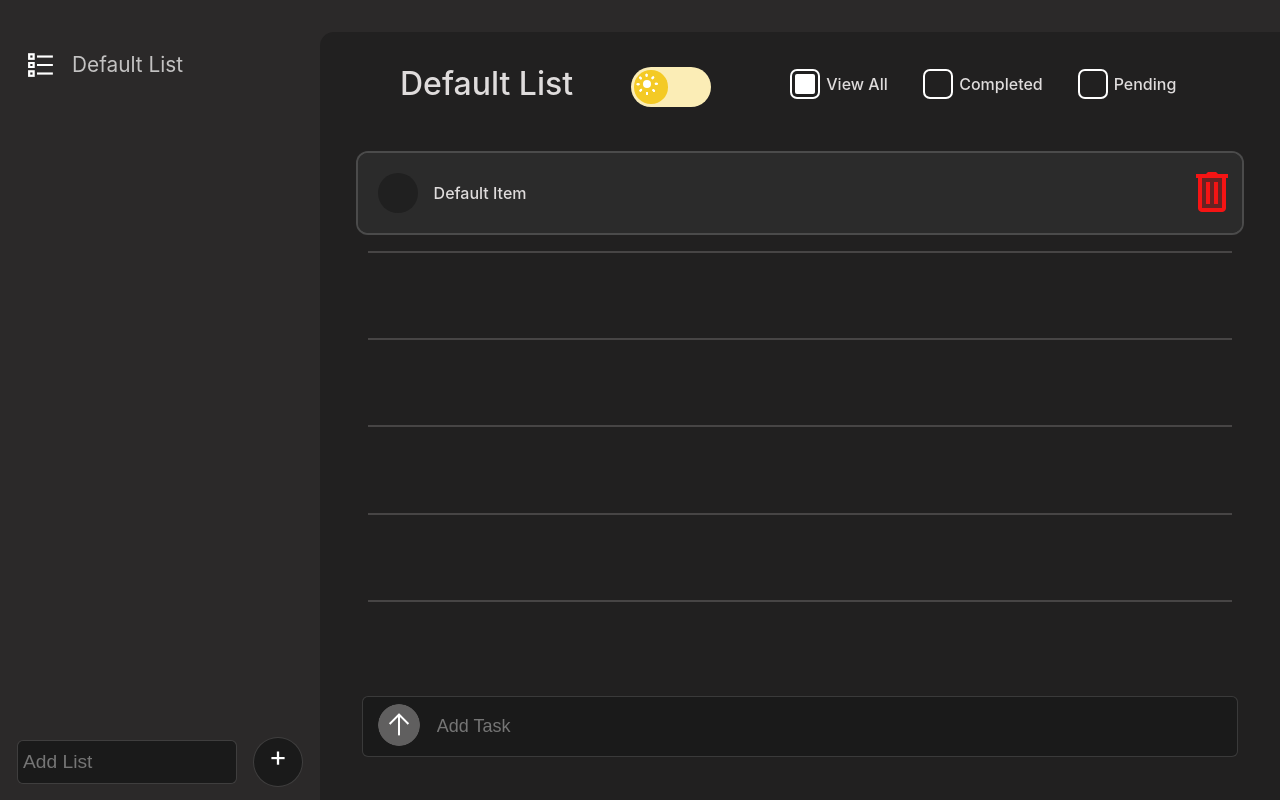
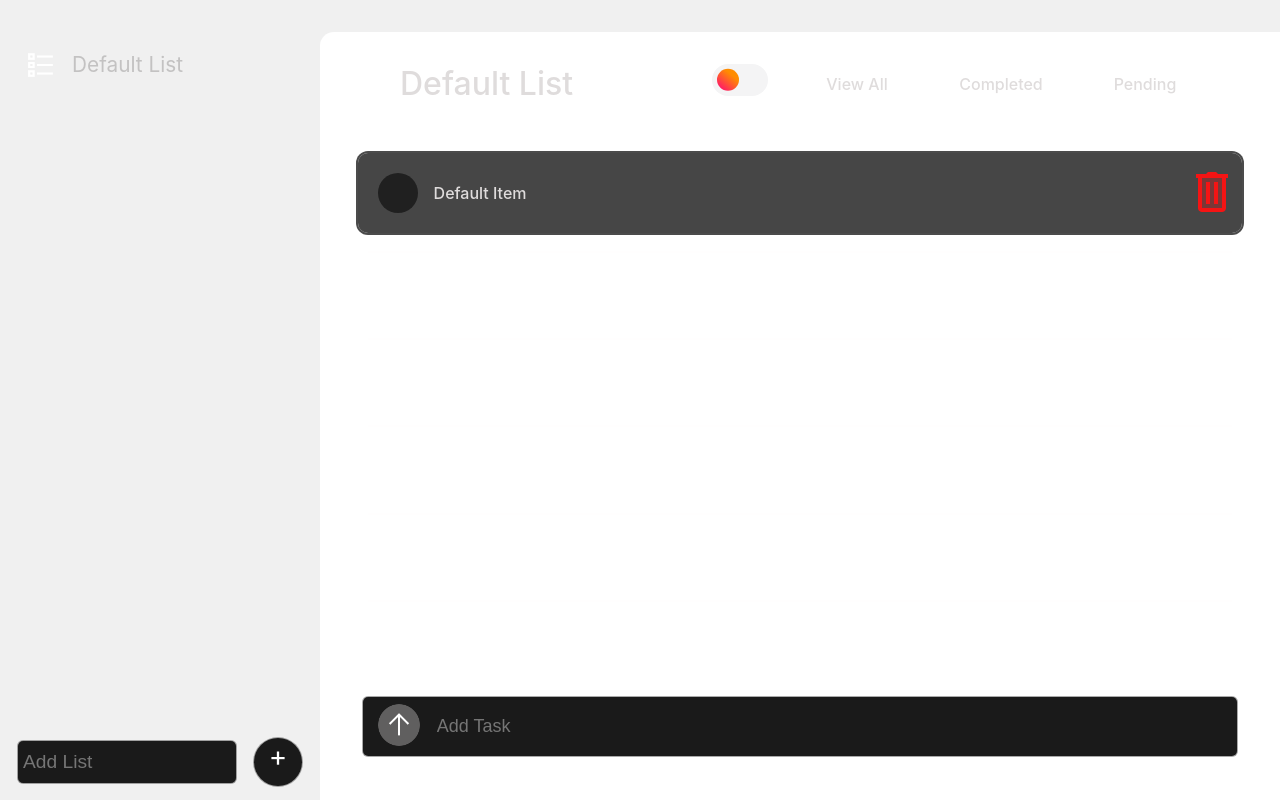
Before and after one commit to Rane3/ToDo---Ludex, a React (Create React App) app in the folder my-todo-app/: page / in a window 1280 px wide. Built offline with nearby package versions, Linux system fonts and the light colour scheme.

Commit message:
Add toggle switch for changing theme

```diff
--- a/my-todo-app/src/components/MainListView.tsx
+++ b/my-todo-app/src/components/MainListView.tsx
@@ -3,7 +3,7 @@ import { SelectedTodoList,Todo } from '../types/todo';
 import TodoItem from '../components/TodoItem.tsx';
 import '../styles/MainViewStyles.css';
 import TodoFilters from './TodoFilters.tsx';
-import Switch from './ThemeSwitch.tsx';
+
 
 import { useLocalStorage } from '../utils/localStorage.tsx';
 
@@ -60,7 +60,7 @@ const MainListView: FC<SelectedTodoList> = ({ id,todoItems, name }) => {
             <div id="main-view-top">
                 <div id="main-view-top-filters">
                     <div id='list-header'>{name}</div>
-                    <Switch/>
+
                     <TodoFilters currentFilter={currentFilter} setFilter={setFilter} />
                 </div>
                 {filteredTodos.map((todo) => (
--- a/my-todo-app/src/components/ThemeSwitch.tsx
+++ b/my-todo-app/src/components/ThemeSwitch.tsx
@@ -1,235 +1,86 @@
-import React from 'react';
-import styled from 'styled-components';
+import React, { useEffect, useState } from "react";
+import styled from "styled-components";
 
 const Switch = () => {
+  const [theme, setTheme] = useState<"light" | "dark">(() => {
+    return (localStorage.getItem("theme") as "dark" | "light") || "light";
+  });
+
+  useEffect(() => {
+    document.documentElement.setAttribute("data-theme", theme);
+    localStorage.setItem("theme", theme);
+  }, [theme]);
+
+  const toggleTheme = () => {
+    setTheme(theme === "light" ? "dark" : "light");
+  };
+
   return (
     <StyledWrapper>
-      <label htmlFor="theme" className="theme">
-        <span className="theme__toggle-wrap">
-          <input id="theme" className="theme__toggle" type="checkbox" role="switch" name="theme" defaultValue="dark" />
-          <span className="theme__fill" />
-          <span className="theme__icon">
-            <span className="theme__icon-part" />
-            <span className="theme__icon-part" />
-            <span className="theme__icon-part" />
-            <span className="theme__icon-part" />
-            <span className="theme__icon-part" />
-            <span className="theme__icon-part" />
-            <span className="theme__icon-part" />
-            <span className="theme__icon-part" />
-            <span className="theme__icon-part" />
-          </span>
-        </span>
+      <label className="switch">
+        <input
+          type="checkbox"
+          checked={theme === "dark"}
+          onChange={toggleTheme}
+        />
+        <span className="slider" />
       </label>
     </StyledWrapper>
   );
-}
+};
 
 const StyledWrapper = styled.div`
-  /* Default */
-  .theme {
-    display: flex;
-    align-items: center;
-    -webkit-tap-highlight-color: transparent;
+  .switch {
+    display: block;
+    --width-of-switch: 3.5em;
+    --height-of-switch: 2em;
+    --size-of-icon: 1.4em;
+    --slider-offset: 0.3em;
+    position: relative;
+    width: var(--width-of-switch);
+    height: var(--height-of-switch);
   }
 
-  .theme__fill,
-  .theme__icon {
-    transition: 0.3s;
+  .switch input {
+    opacity: 0;
+    width: 0;
+    height: 0;
   }
 
-  .theme__fill {
-    background-color: var(--bg);
-    display: block;
-    mix-blend-mode: difference;
-    position: fixed;
-    inset: 0;
-    height: 100%;
-    transform: translateX(-100%);
+  .slider {
+    position: absolute;
+    cursor: pointer;
+    top: 0;
+    left: 0;
+    right: 0;
+    bottom: 0;
+    background-color: #f4f4f5;
+    transition: 0.4s;
+    border-radius: 30px;
   }
 
-  .theme__icon,
-  .theme__toggle {
-    z-index: 1;
+  .slider:before {
+    position: absolute;
+    content: "";
+    height: var(--size-of-icon, 1.4em);
+    width: var(--size-of-icon, 1.4em);
+    border-radius: 20px;
+    left: var(--slider-offset, 0.3em);
+    top: 50%;
+    transform: translateY(-50%);
+    background: linear-gradient(40deg, #ff0080, #ff8c00 70%);
+    transition: 0.4s;
   }
 
-  .theme__icon,
-  .theme__icon-part {
-    position: absolute;
+  input:checked + .slider {
+    background-color: #303136;
   }
 
-  .theme__icon {
-    display: block;
-    top: 0.5em;
-    left: 0.5em;
-    width: 1.5em;
-    height: 1.5em;
+  input:checked + .slider:before {
+    left: calc(100% - (var(--size-of-icon, 1.4em) + var(--slider-offset, 0.3em)));
+    background: #303136;
+    box-shadow: inset -3px -2px 5px -2px #8983f7, inset -10px -4px 0 0 #a3dafb;
   }
-
-  .theme__icon-part {
-    border-radius: 50%;
-    box-shadow: 0.4em -0.4em 0 0.5em hsl(0,0%,100%) inset;
-    top: calc(50% - 0.5em);
-    left: calc(50% - 0.5em);
-    width: 1em;
-    height: 1em;
-    transition: box-shadow var(--transDur) ease-in-out,
-  		opacity var(--transDur) ease-in-out,
-  		transform var(--transDur) ease-in-out;
-    transform: scale(0.5);
-  }
-
-  .theme__icon-part ~ .theme__icon-part {
-    background-color: hsl(0,0%,100%);
-    border-radius: 0.05em;
-    top: 50%;
-    left: calc(50% - 0.05em);
-    transform: rotate(0deg) translateY(0.5em);
-    transform-origin: 50% 0;
-    width: 0.1em;
-    height: 0.2em;
-  }
-
-  .theme__icon-part:nth-child(3) {
-    transform: rotate(45deg) translateY(0.45em);
-  }
-
-  .theme__icon-part:nth-child(4) {
-    transform: rotate(90deg) translateY(0.45em);
-  }
-
-  .theme__icon-part:nth-child(5) {
-    transform: rotate(135deg) translateY(0.45em);
-  }
-
-  .theme__icon-part:nth-child(6) {
-    transform: rotate(180deg) translateY(0.45em);
-  }
-
-  .theme__icon-part:nth-child(7) {
-    transform: rotate(225deg) translateY(0.45em);
-  }
-
-  .theme__icon-part:nth-child(8) {
-    transform: rotate(270deg) translateY(0.5em);
-  }
-
-  .theme__icon-part:nth-child(9) {
-    transform: rotate(315deg) translateY(0.5em);
-  }
-
-  .theme__label,
-  .theme__toggle,
-  .theme__toggle-wrap {
-    position: relative;
-  }
-
-  .theme__toggle,
-  .theme__toggle:before {
-    display: block;
-  }
-
-  .theme__toggle {
-    background-color: hsl(48,90%,85%);
-    border-radius: 25% / 50%;
-    box-shadow: 0 0 0 0.125em var(--primaryT);
-    padding: 0.25em;
-    width: 6em;
-    height: 3em;
-    -webkit-appearance: none;
-    appearance: none;
-    transition: background-color var(--transDur) ease-in-out,
-  		box-shadow 0.15s ease-in-out,
-  		transform var(--transDur) ease-in-out;
-  }
-
-  .theme__toggle:before {
-    background-color: hsl(48,90%,55%);
-    border-radius: 50%;
-    content: "";
-    width: 2.5em;
-    height: 2.5em;
-    transition: 0.3s;
-  }
-
-  .theme__toggle:focus {
-    box-shadow: 0 0 0 0.125em var(--primary);
-    outline: transparent;
-  }
-
-  /* Checked */
-  .theme__toggle:checked {
-    background-color: hsl(198,90%,15%);
-  }
-
-  .theme__toggle:checked:before,
-  .theme__toggle:checked ~ .theme__icon {
-    transform: translateX(3em);
-  }
-
-  .theme__toggle:checked:before {
-    background-color: hsl(198,90%,55%);
-  }
-
-  .theme__toggle:checked ~ .theme__fill {
-    transform: translateX(0);
-  }
-
-  .theme__toggle:checked ~ .theme__icon .theme__icon-part:nth-child(1) {
-    box-shadow: 0.2em -0.2em 0 0.2em hsl(0,0%,100%) inset;
-    transform: scale(1);
-    top: 0.2em;
-    left: -0.2em;
-  }
-
-  .theme__toggle:checked ~ .theme__icon .theme__icon-part ~ .theme__icon-part {
-    opacity: 0;
-  }
-
-  .theme__toggle:checked ~ .theme__icon .theme__icon-part:nth-child(2) {
-    transform: rotate(45deg) translateY(0.8em);
-  }
-
-  .theme__toggle:checked ~ .theme__icon .theme__icon-part:nth-child(3) {
-    transform: rotate(90deg) translateY(0.8em);
-  }
-
-  .theme__toggle:checked ~ .theme__icon .theme__icon-part:nth-child(4) {
-    transform: rotate(135deg) translateY(0.8em);
-  }
-
-  .theme__toggle:checked ~ .theme__icon .theme__icon-part:nth-child(5) {
-    transform: rotate(180deg) translateY(0.8em);
-  }
-
-  .theme__toggle:checked ~ .theme__icon .theme__icon-part:nth-child(6) {
-    transform: rotate(225deg) translateY(0.8em);
-  }
-
-  .theme__toggle:checked ~ .theme__icon .theme__icon-part:nth-child(7) {
-    transform: rotate(270deg) translateY(0.8em);
-  }
-
-  .theme__toggle:checked ~ .theme__icon .theme__icon-part:nth-child(8) {
-    transform: rotate(315deg) translateY(0.8em);
-  }
-
-  .theme__toggle:checked ~ .theme__icon .theme__icon-part:nth-child(9) {
-    transform: rotate(360deg) translateY(0.8em);
-  }
-
-  .theme__toggle-wrap {
-    margin: 0 0.75em;
-  }
-
-  @supports selector(:focus-visible) {
-    .theme__toggle:focus {
-      box-shadow: 0 0 0 0.125em var(--primaryT);
-    }
-
-    .theme__toggle:focus-visible {
-      box-shadow: 0 0 0 0.125em var(--primary);
-    }
-  }`;
+`;
 
 export default Switch;
--- a/my-todo-app/src/components/TodoFilters.tsx
+++ b/my-todo-app/src/components/TodoFilters.tsx
@@ -2,13 +2,17 @@ import { FC } from "react";
 import "../styles/TodoFilterStyles.css";
 import React from 'react';
 import { TodoFilterProps } from "../types/todo";
+import Switch from "./ThemeSwitch.tsx";
 
 /**
  * Used for the filter box component
  */
 const TodoFilters: FC<TodoFilterProps> = ({ currentFilter, setFilter }) => {
   return (
+    <>
+
     <div className="project-filters-box" data-aos="fade-up">
+    <Switch/>
       {["View All", "Completed", "Pending"].map((filter) => (
         <div className="content" key={filter}>
           <label className="checkBox">
@@ -25,6 +29,7 @@ const TodoFilters: FC<TodoFilterProps> = ({ currentFilter, setFilter }) => {
         </div>
       ))}
     </div>
+    </>
   );
 };
 
--- a/my-todo-app/src/styles/App.css
+++ b/my-todo-app/src/styles/App.css
@@ -14,24 +14,40 @@ button{
   font-family: -apple-system, BlinkMacSystemFont, "Segoe UI", "Roboto", "Oxygen", "Ubuntu", "Cantarell", "Fira Sans", "Droid Sans", "Helvetica Neue", sans-serif;
 
 }
-#root {
+:root {
   --dark-background: #2b2929;
   --dark-container-background: #212020;
   --light-background: #f0f0f0;
+  --light-container-background: #ffffff;
+
+  /* Default to dark mode */
+  --background: var(--dark-background);
+  --container-background: var(--dark-container-background);
+}
+
+#root {
   display: flex;
   height: 100%;
-  font-family: -apple-system, BlinkMacSystemFont, "Segoe UI", "Roboto", "Oxygen", "Ubuntu", "Cantarell", "Fira Sans", "Droid Sans", "Helvetica Neue", sans-serif;
-
   flex-direction: row;
   align-items: flex-end;
-  background: var(--dark-background);
+  background: var(--background);
 }
 
+/* Light Theme */
+[data-theme="light"] {
+  --background: var(--light-background);
+  --container-background: var(--light-container-background);
+}
 
+/* Dark Theme */
+[data-theme="dark"] {
+  --background: var(--dark-background);
+  --container-background: var(--dark-container-background);
+}
 
 #main-list-view {
   flex: 5;
   height: 96%;
   border-top-left-radius: 14px;
-  background: var(--dark-container-background);
+  background: var(--container-background); /* Now properly inherited */
 }
```
